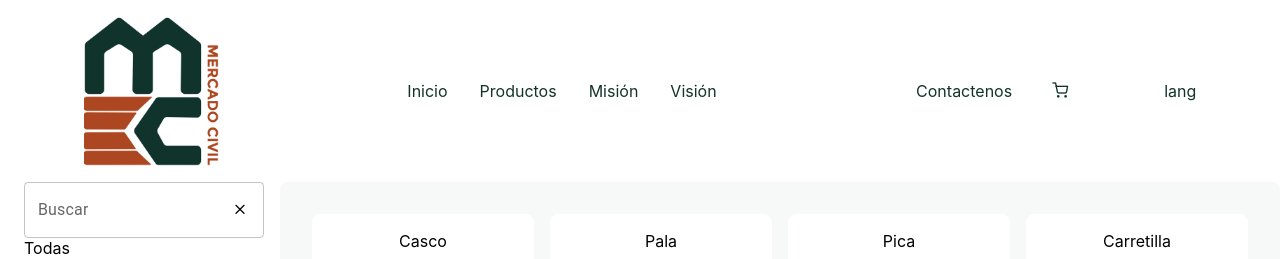
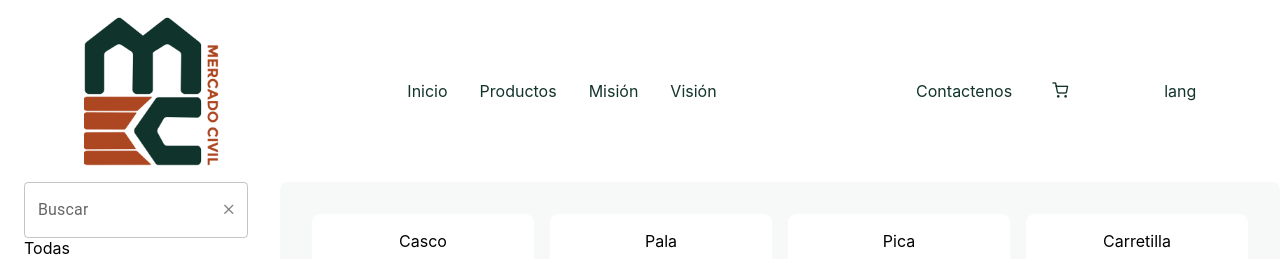
Before and after one commit to RubenFerroRugeles1998/mercado-civil, a React (Create React App) app: page / in a window 1280 px wide. Shown: the top 259 px of the page. Built offline with nearby package versions, Linux system fonts and the light colour scheme.

Commit message:
search bar styles implementd

```diff
--- a/src/App.scss
+++ b/src/App.scss
@@ -33,3 +33,18 @@ $scroll: 10px;
   border-radius: 10px;
   background-color: $dark-blue;
 }
+
+
+// Material input styles
+
+.css-1jy569b-MuiFormLabel-root-MuiInputLabel-root {
+  color: gray !important;
+}
+
+.css-1d3z3hw-MuiOutlinedInput-notchedOutline {
+  border-color: $light-gray !important;
+}
+
+.css-1t8l2tu-MuiInputBase-input-MuiOutlinedInput-input {
+padding-right: 2.5em !important;
+}
--- a/src/components/LandingPage.module.scss
+++ b/src/components/LandingPage.module.scss
@@ -60,15 +60,18 @@
 }
 
 .searchInput {
-    width: 15em;
+    width: 14em;
 }
 
 .xIcon {
-    margin-left: -3em;
+    position: absolute;
+    left: 13.8em;
+    color: gray;
 }
 
 .xIcon:hover{
-    color: red;
+    cursor: pointer;
+    color: black;
 }
 
 .CardsContainer {
```
